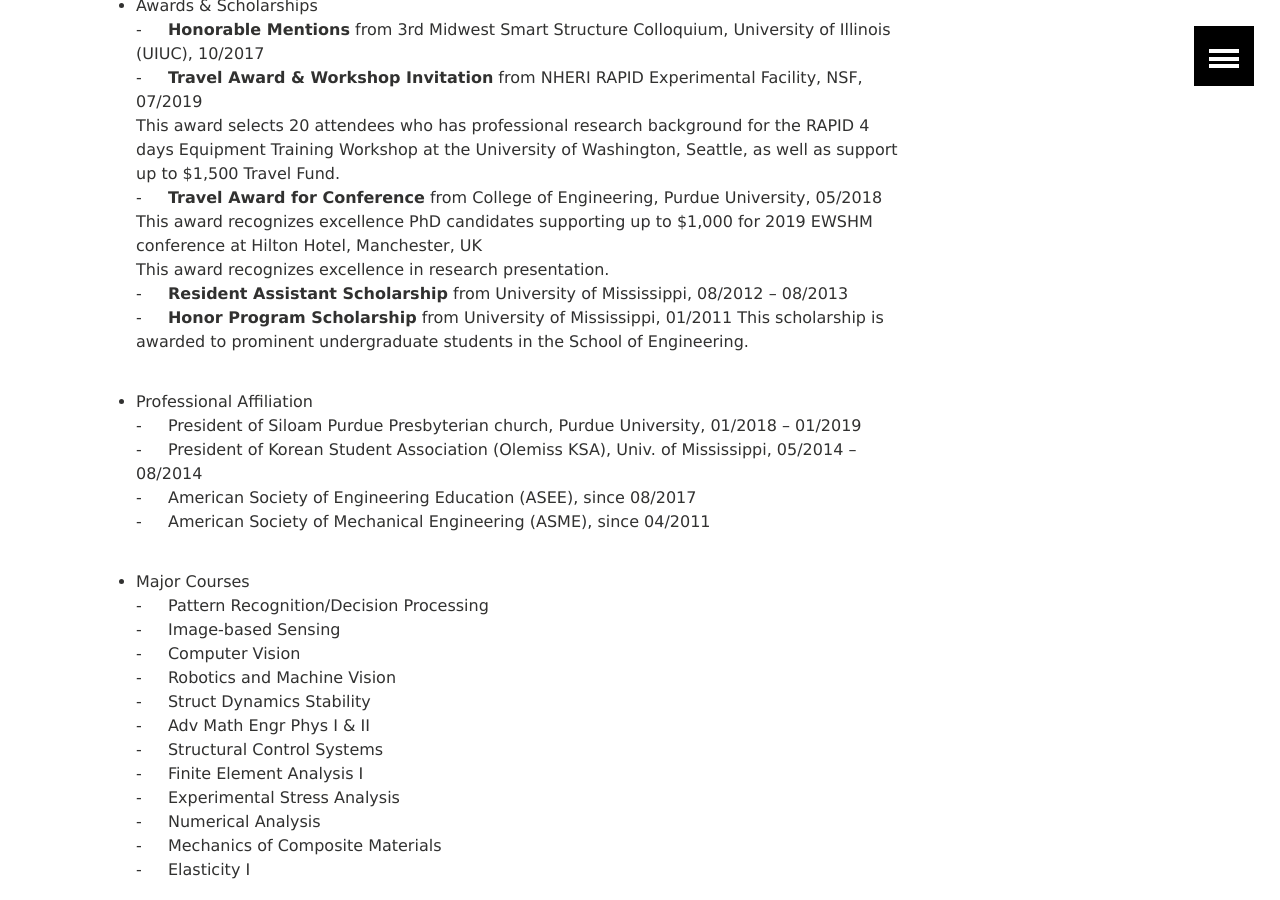
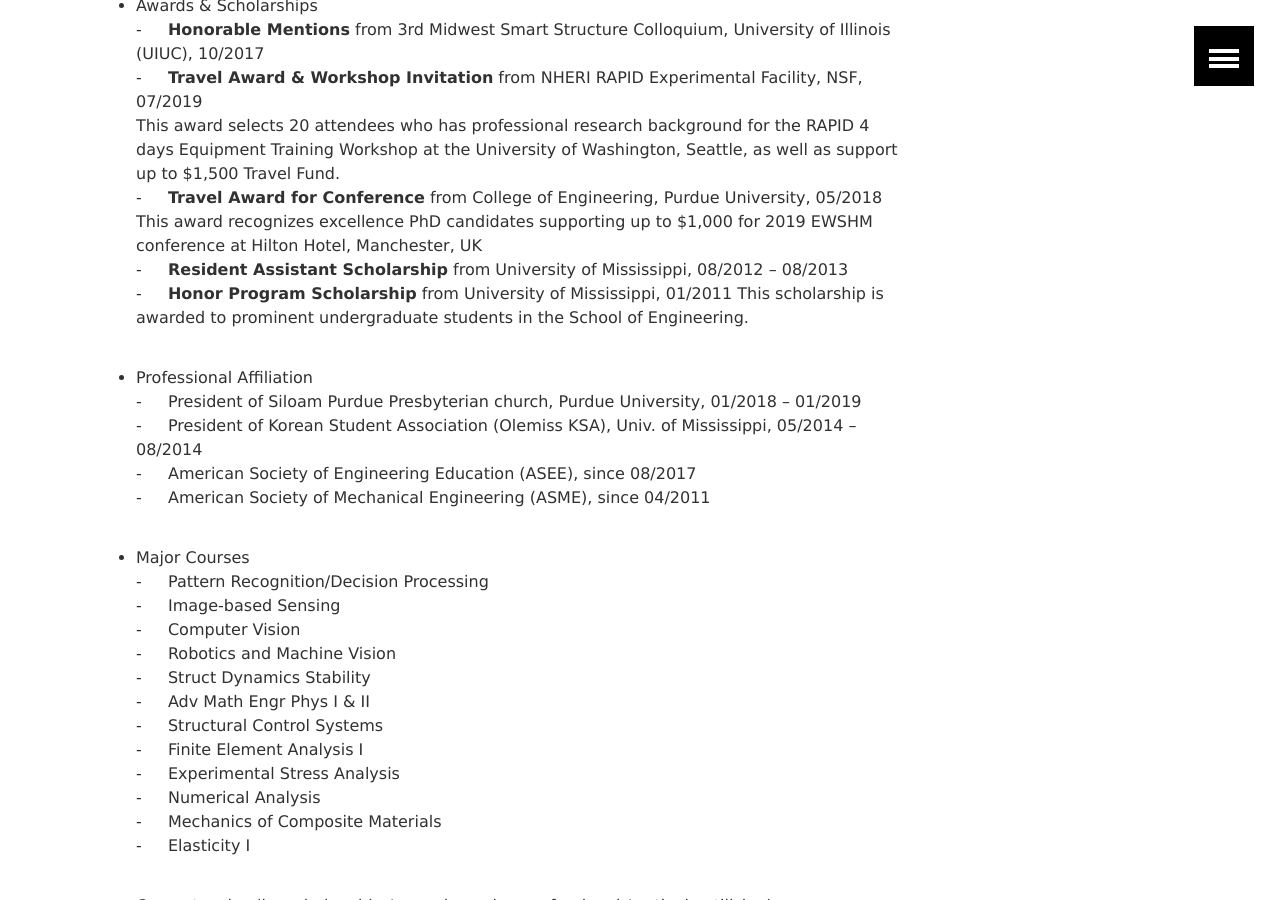
Before and after one commit to BoyackJ/websitetest, a Jekyll site: the page built from cv/index.md, in a window 1280 px wide and 900 px high, scrolled down 7717 px. Built offline with Jekyll 4.4.1, drawn with Linux system fonts in a browser that asks for light colours.

Commit message:
test commit_3

```diff
--- a/cv/index.md
+++ b/cv/index.md
@@ -217,7 +217,6 @@ Thesis: *Parametric Scramjet Analysis*
 This award selects 20 attendees who has professional research background for the RAPID 4 days Equipment Training Workshop at the University of Washington, Seattle, as well as support up to $1,500 Travel Fund.
 -&nbsp;&emsp;&nbsp;**Travel Award for Conference** from College of Engineering, Purdue University, 05/2018
 This award recognizes excellence PhD candidates supporting up to $1,000 for 2019 EWSHM conference at Hilton Hotel, Manchester, UK
-This award recognizes excellence in research presentation.
 -&nbsp;&emsp;&nbsp;**Resident Assistant Scholarship** from University of Mississippi, 08/2012 – 08/2013
 &emsp;
 -&nbsp;&emsp;&nbsp;**Honor Program Scholarship** from University of Mississippi, 01/2011
```
